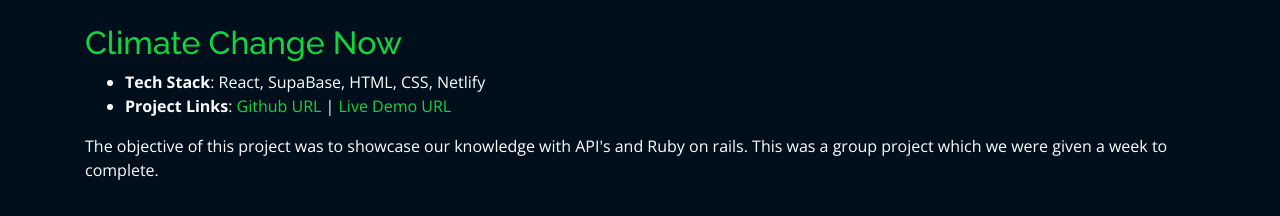
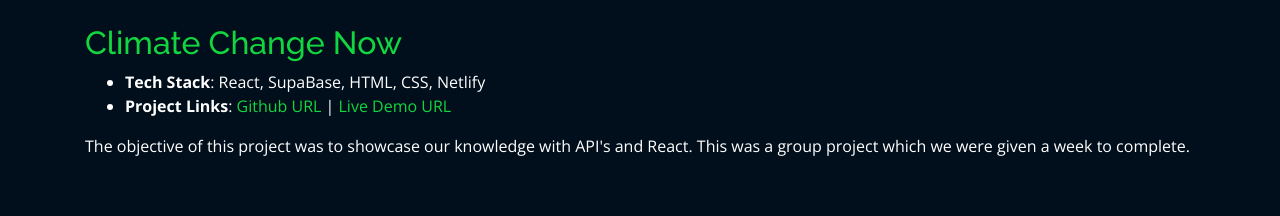
Before and after one commit to sakuLLukas/Portfolio, a plain HTML site: page projects/CCN.html in a window 1280 px wide. Drawn offline with nearby package versions, Linux system fonts and the light colour scheme; files whose address does not match are found by name.

Commit message:
fixed up some wrong words;

```diff
--- a/projects/CCN.html
+++ b/projects/CCN.html
@@ -77,7 +77,7 @@
               </ul>
 
               <p>
-                The objective of this project was to showcase our knowledge with API's and Ruby on rails. This was a group project which we were given a week to complete.
+                The objective of this project was to showcase our knowledge with API's and React. This was a group project which we were given a week to complete.
               </p>
               <p>
 
```
